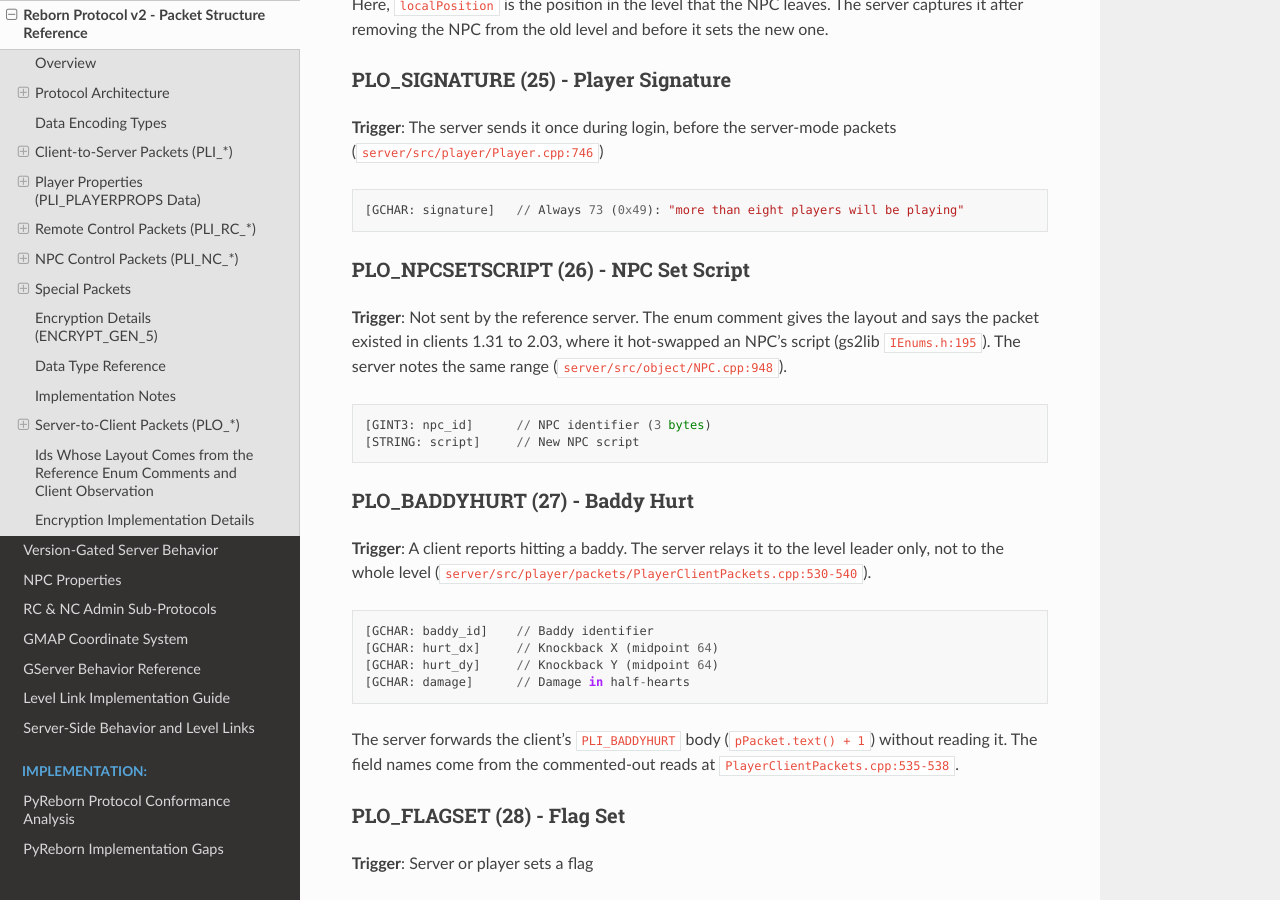
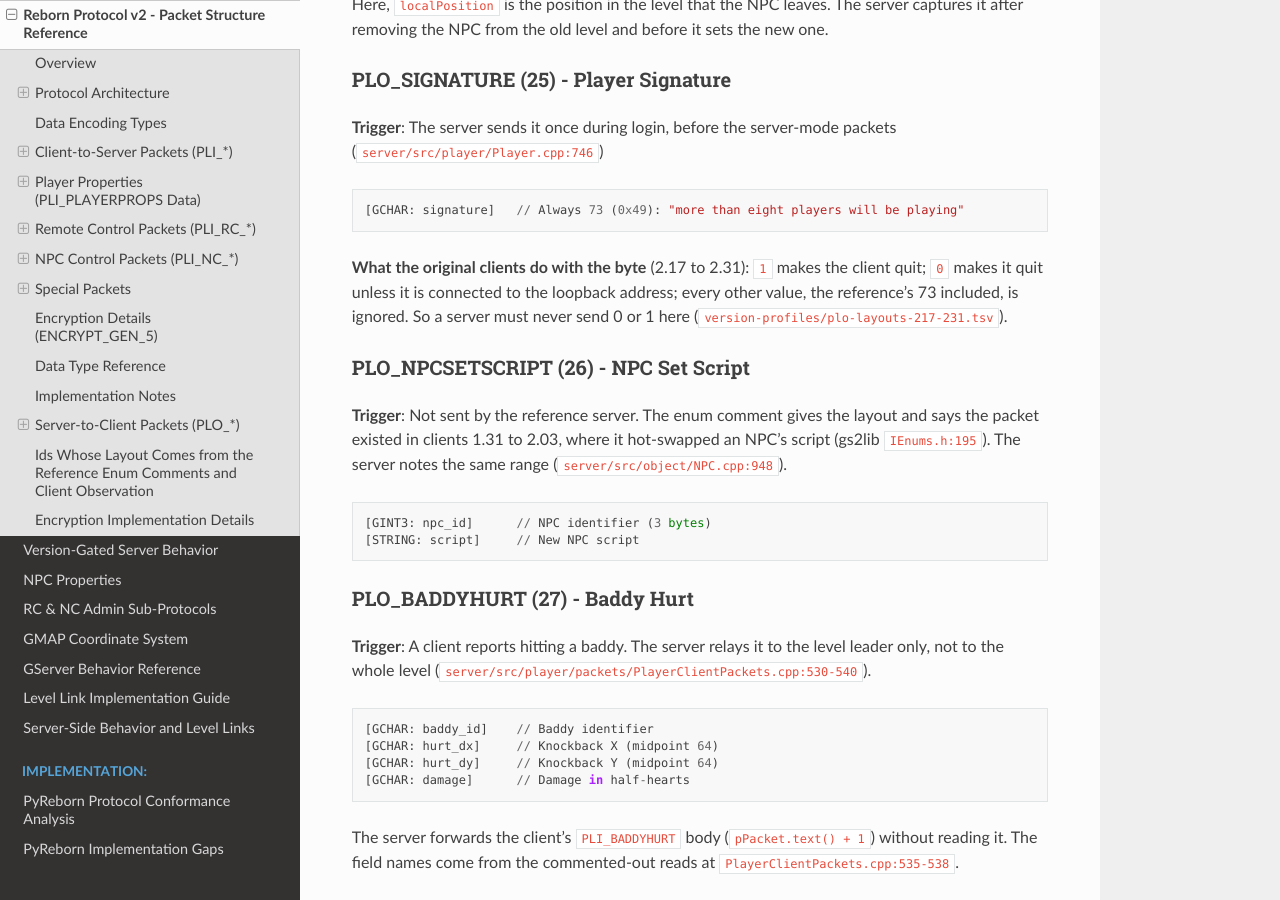
Before and after one commit to hosler/reborn-protocol-docs, a Sphinx documentation site: the page built from docs/protocol/packet-structures.md, in a window 1280 px wide and 900 px high, scrolled down 38830 px. Built offline with Sphinx 7.4.7 and the Read the Docs theme 3.1.0, drawn with Linux system fonts in a browser that asks for light colours.

Commit message:
PLO_SIGNATURE: the values that make the original clients quit
Co-Authored-By: Claude Opus 5.5 <noreply@anthropic.com>
Claude-Session: https://claude.ai/code/session_01UG2Sqj3AfdfVRC86AzKWQa

````diff
--- a/docs/protocol/packet-structures.md
+++ b/docs/protocol/packet-structures.md
@@ -1557,6 +1557,11 @@ it after removing the NPC from the old level and before it sets the new one.
 [GCHAR: signature]   // Always 73 (0x49): "more than eight players will be playing"
 ```
 
+**What the original clients do with the byte** (2.17 to 2.31): `1` makes the client quit; `0`
+makes it quit unless it is connected to the loopback address; every other value, the
+reference's 73 included, is ignored. So a server must never send 0 or 1 here
+([`version-profiles/plo-layouts-217-231.tsv`](https://github.com/squirelworks/Graal_analysis/blob/main/version-profiles/plo-layouts-217-231.tsv)).
+
 ### PLO_NPCSETSCRIPT (26) - NPC Set Script
 **Trigger**: Not sent by the reference server. The enum comment gives the layout and
 says the packet existed in clients 1.31 to 2.03, where it hot-swapped an NPC's script
````
